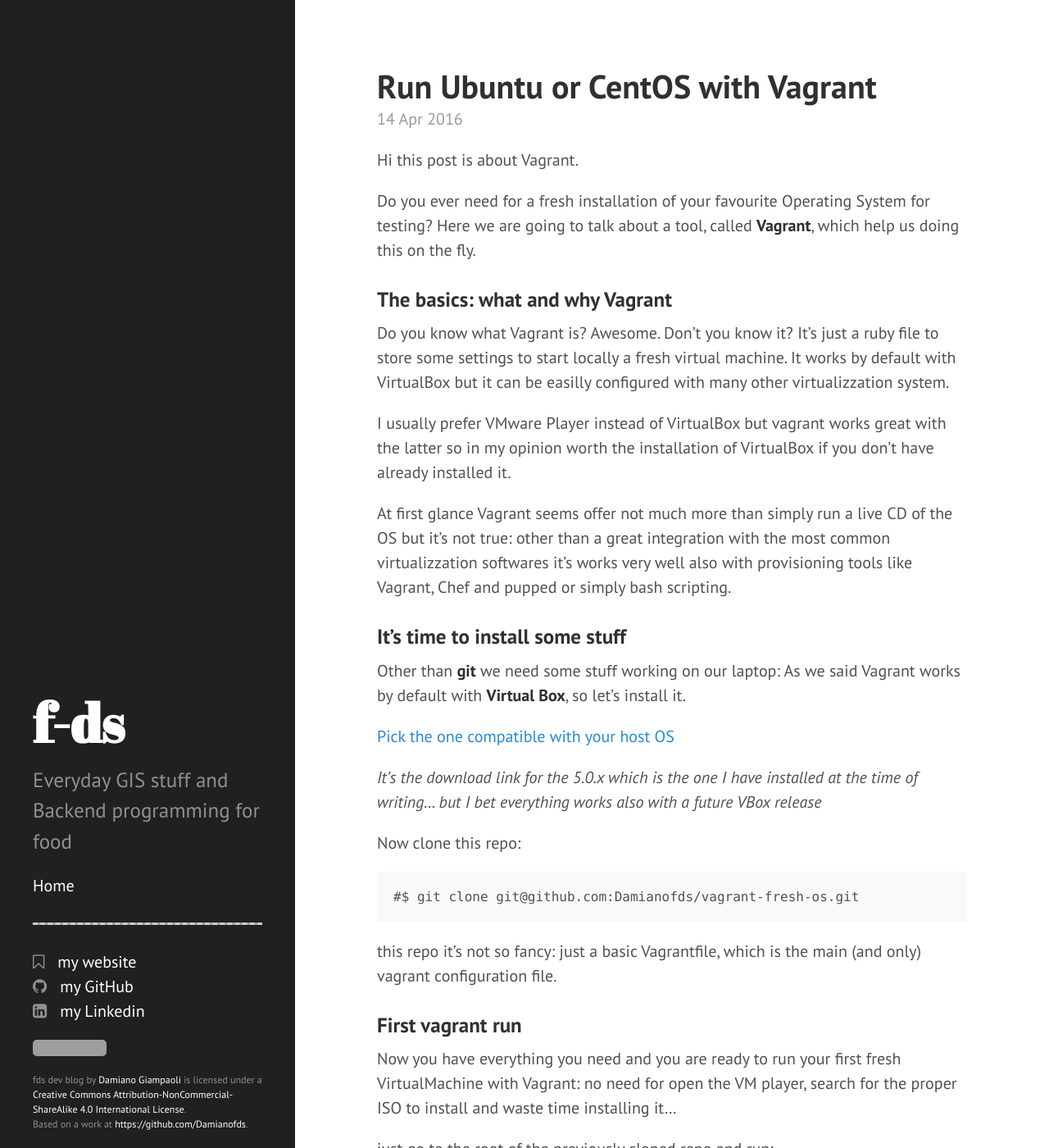
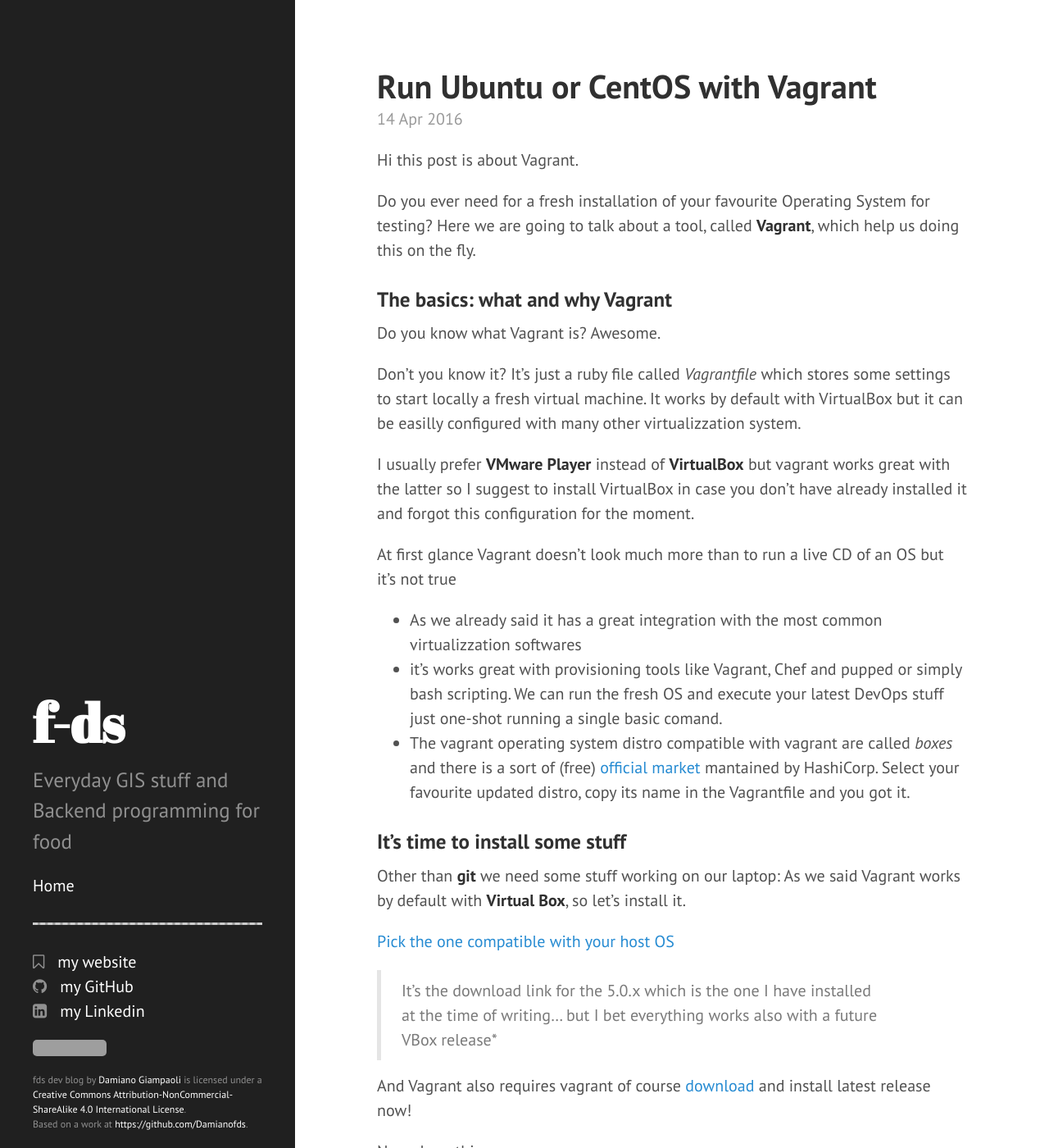
Before and after one commit to f-ds/f-ds.github.io, a Jekyll site: the page built from _posts/2016-04-14-real-vagrant-in-2-minutes-run-ubuntu-or-centos.markdown, in a window 1280 px wide and 1400 px high. Shown: the whole window at 82% size. Built offline with Jekyll 4.4.1, drawn with Linux system fonts in a browser that asks for light colours; nearby versions of some CDN libraries; some of the changed text lies outside the part shown; grey boxes are pictures that could not be loaded.

Commit message:
Post update: Run Ubuntu or CentOS with Vagrant

```diff
--- a/_posts/2016-04-14-real-vagrant-in-2-minutes-run-ubuntu-or-centos.markdown
+++ b/_posts/2016-04-14-real-vagrant-in-2-minutes-run-ubuntu-or-centos.markdown
@@ -9,12 +9,19 @@
 
 ### The basics: what and why Vagrant
 
-Do you know what Vagrant is? Awesome.
-Don't you know it? It's just a ruby file to store some settings to start locally a fresh virtual machine. It works by default with VirtualBox but it can be easilly configured with many other virtualizzation system.
+Do you know what Vagrant is?
+Awesome.
 
-I usually prefer VMware Player instead of VirtualBox but vagrant works great with the latter so in my opinion worth the installation of VirtualBox if you don't have already installed it.
+Don't you know it?
+It's just a ruby file called *Vagrantfile* which stores some settings to start locally a fresh virtual machine. It works by default with VirtualBox but it can be easilly configured with many other virtualizzation system.
 
-At first glance Vagrant seems offer not much more than simply run a live CD of the OS but it's not true: other than a great integration with the most common virtualizzation softwares it's works very well also with provisioning tools like Vagrant, Chef and pupped or simply bash scripting.
+I usually prefer **VMware Player** instead of **VirtualBox** but vagrant works great with the latter so I suggest to install VirtualBox in case you don't have already installed it and forgot this configuration for the moment.
+
+At first glance Vagrant doesn't look much more than to run a live CD of an OS but it's not true
+
+* As we already said it has a great integration with the most common virtualizzation softwares
+* it's works great with provisioning tools like Vagrant, Chef and pupped or simply bash scripting. We can run the fresh OS and execute your latest DevOps stuff just one-shot running a single basic comand.
+* The vagrant operating system distro compatible with vagrant are called *boxes* and there is a sort of (free) [official market](https://atlas.hashicorp.com/boxes/search) mantained by HashiCorp. Select your favourite updated distro, copy its name in the Vagrantfile and you got it.
 
 ### It's time to install some stuff
 
@@ -23,7 +30,9 @@
 
 [Pick the one compatible with your host OS](https://www.virtualbox.org/wiki/Download_Old_Builds_5_0)
 
-*It's the download link for the 5.0.x which is the one I have installed at the time of writing... but I bet everything works also with a future VBox release*
+> It's the download link for the 5.0.x which is the one I have installed at the time of writing... but I bet everything works also with a future VBox release*
+
+And Vagrant also requires vagrant of course [download](https://www.vagrantup.com/downloads.html) and install latest release now!
 
 Now clone this repo:
 
@@ -74,6 +82,8 @@
 Last login: Thu Apr 14 23:03:59 2016 from 10.0.2.2
 [vagrant@localhost ~]$
 ~~~~~~~~~~~~~~~~~~~~~~~~
+
+> You could have need for remove existing 192.169.66.6 entries  in the known_hosts file
 
 In this way it's possible to connect to the VM also from another host in the same local network.
 
```
Also changed, not shown: other parts of _posts/2016-04-14-real-vagrant-in-2-minutes-run-ubuntu-or-centos.markdown (+0 -1 lines).
